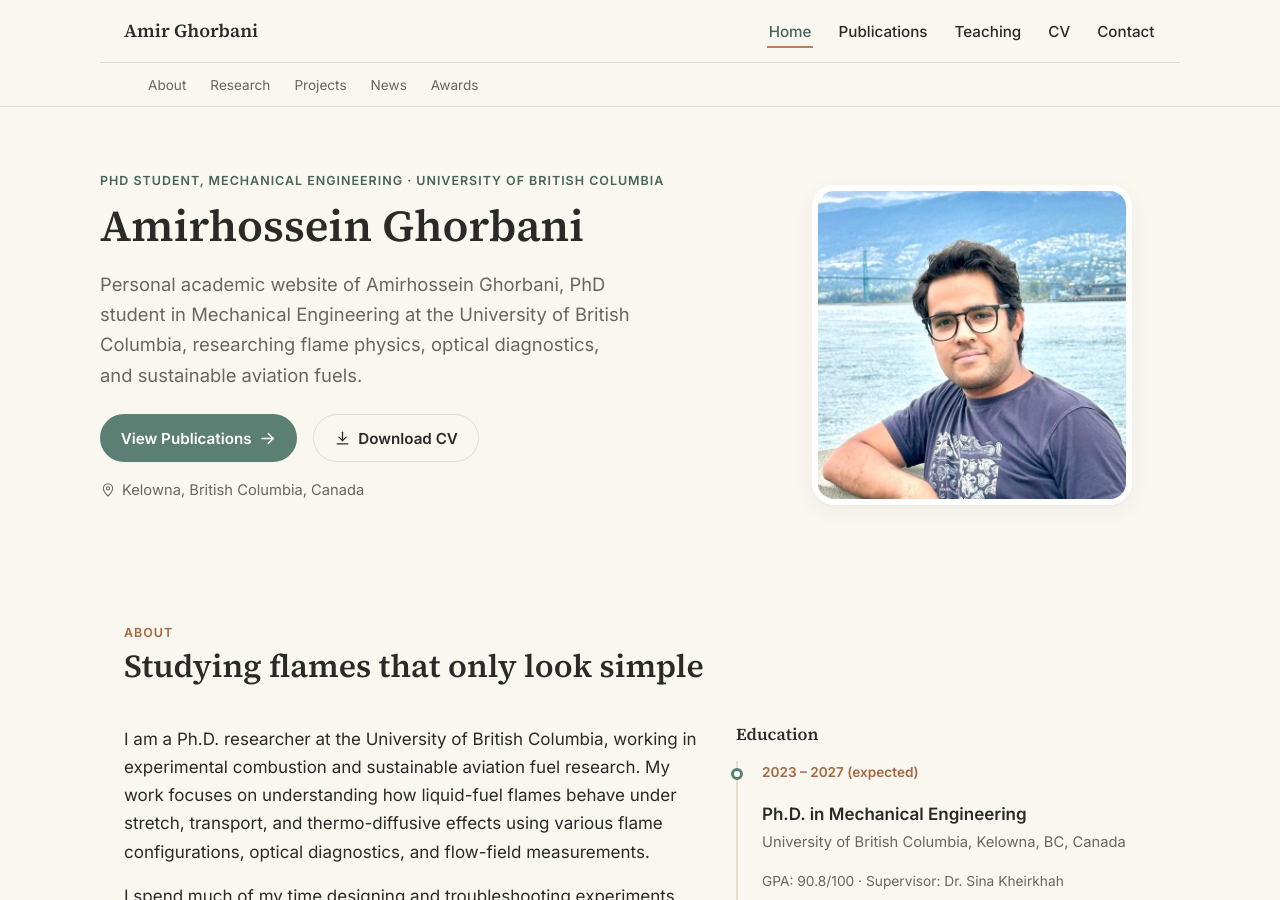
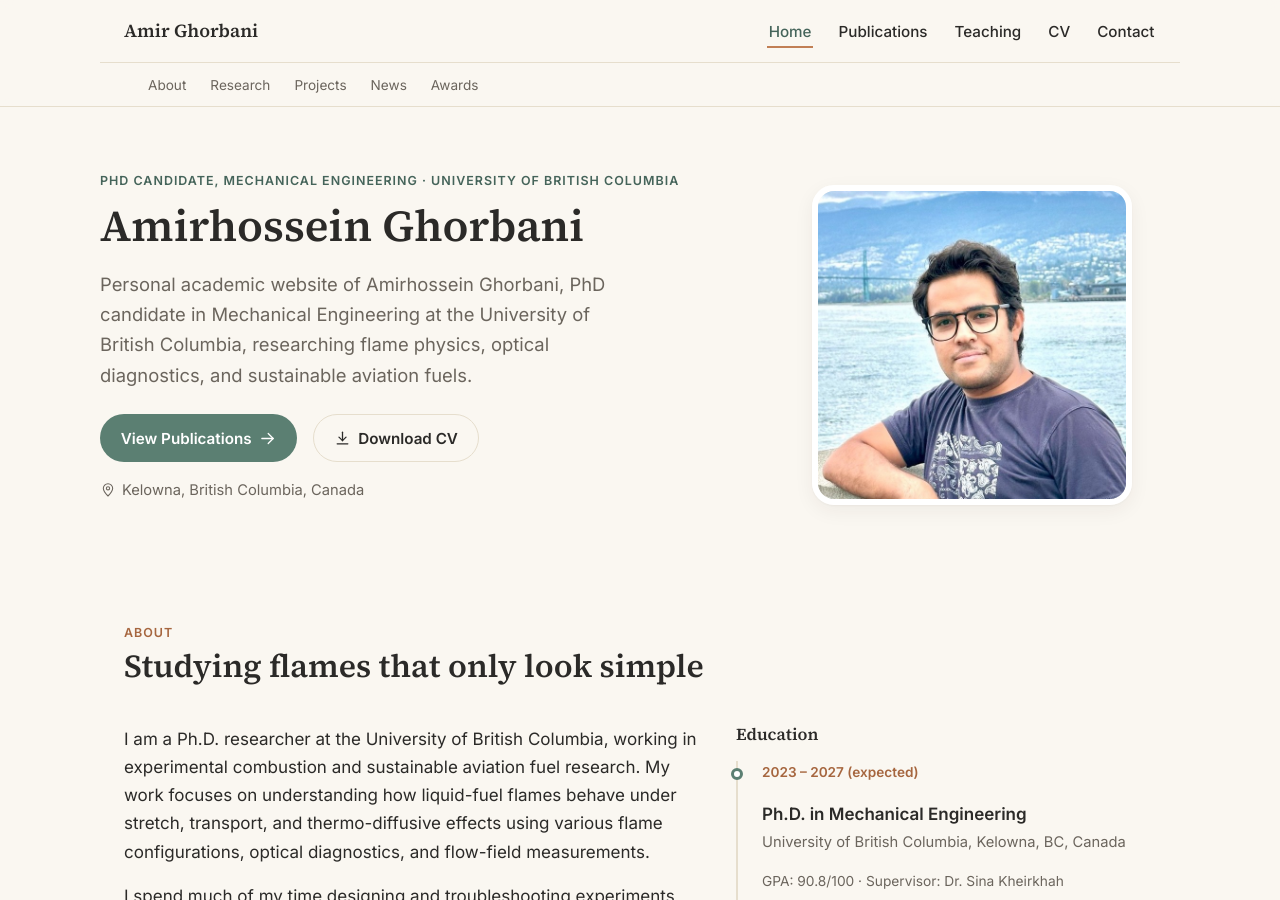
Before and after one commit to ghorbaneee/ghorbaneee.github.io, a Jekyll site: the page built from index.html, in a window 1280 px wide and 900 px high. Built offline with Jekyll 4.4.1, drawn with Linux system fonts in a browser that asks for light colours.

Commit message:
Update _config.yml

```diff
--- a/_config.yml
+++ b/_config.yml
@@ -5,9 +5,9 @@
 # ---------------------------------------------------------------------------
 
 title: "Amirhossein Ghorbani"
-tagline: "PhD Researcher in Combustion & Sustainable Aviation Fuels"
+tagline: "PhD Candidate in Combustion & Sustainable Aviation Fuels"
 description: >-
-  Personal academic website of Amirhossein Ghorbani, PhD student in Mechanical
+  Personal academic website of Amirhossein Ghorbani, PhD candidate in Mechanical
   Engineering at the University of British Columbia, researching flame physics,
   optical diagnostics, and sustainable aviation fuels.
 url: "https://ghorbaneee.github.io"
@@ -17,7 +17,7 @@ baseurl: ""
 author:
   name: "Amirhossein Ghorbani"
   short_name: "Amir Ghorbani"
-  role: "PhD Student, Mechanical Engineering"
+  role: "PhD Candidate, Mechanical Engineering"
   institution: "University of British Columbia"
   department: "School of Engineering — Combustion for Propulsion and Power Laboratory"
   location: "Kelowna, British Columbia, Canada"
```
